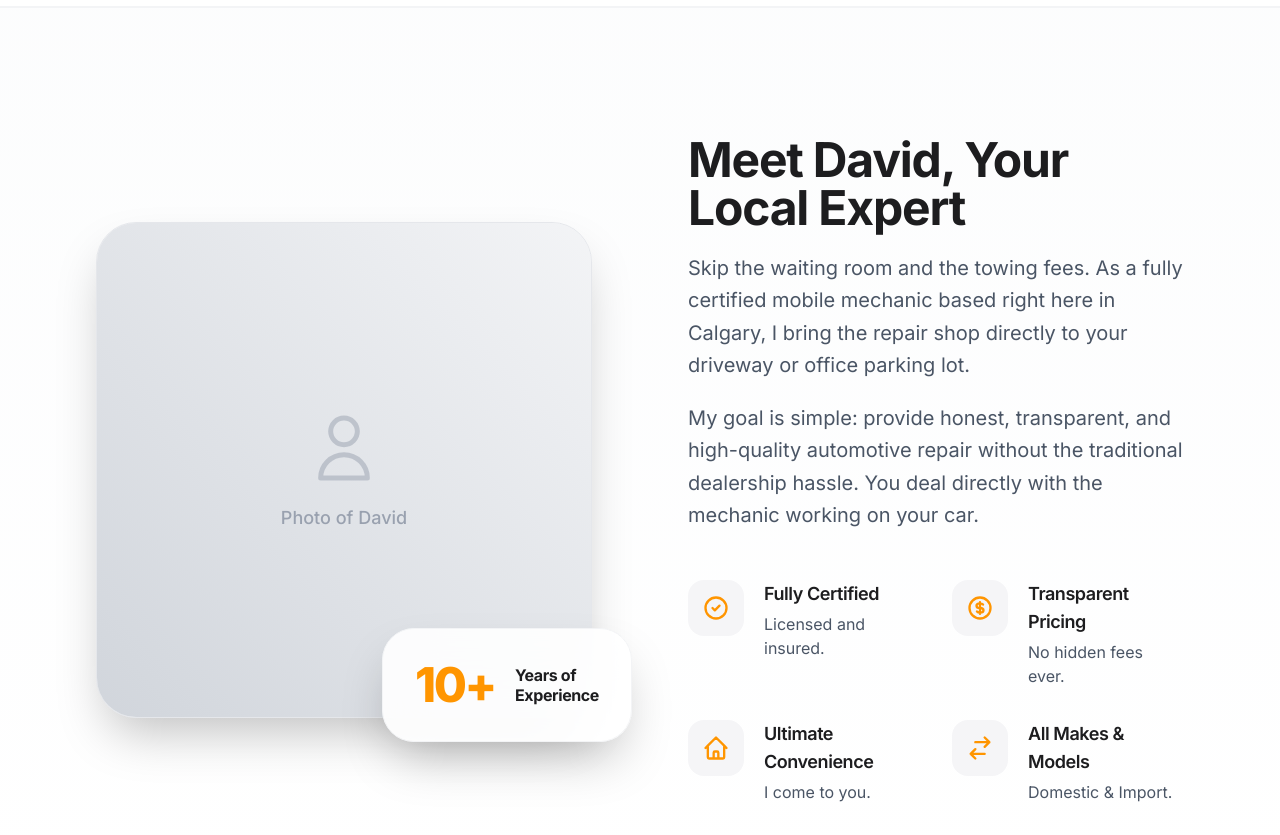
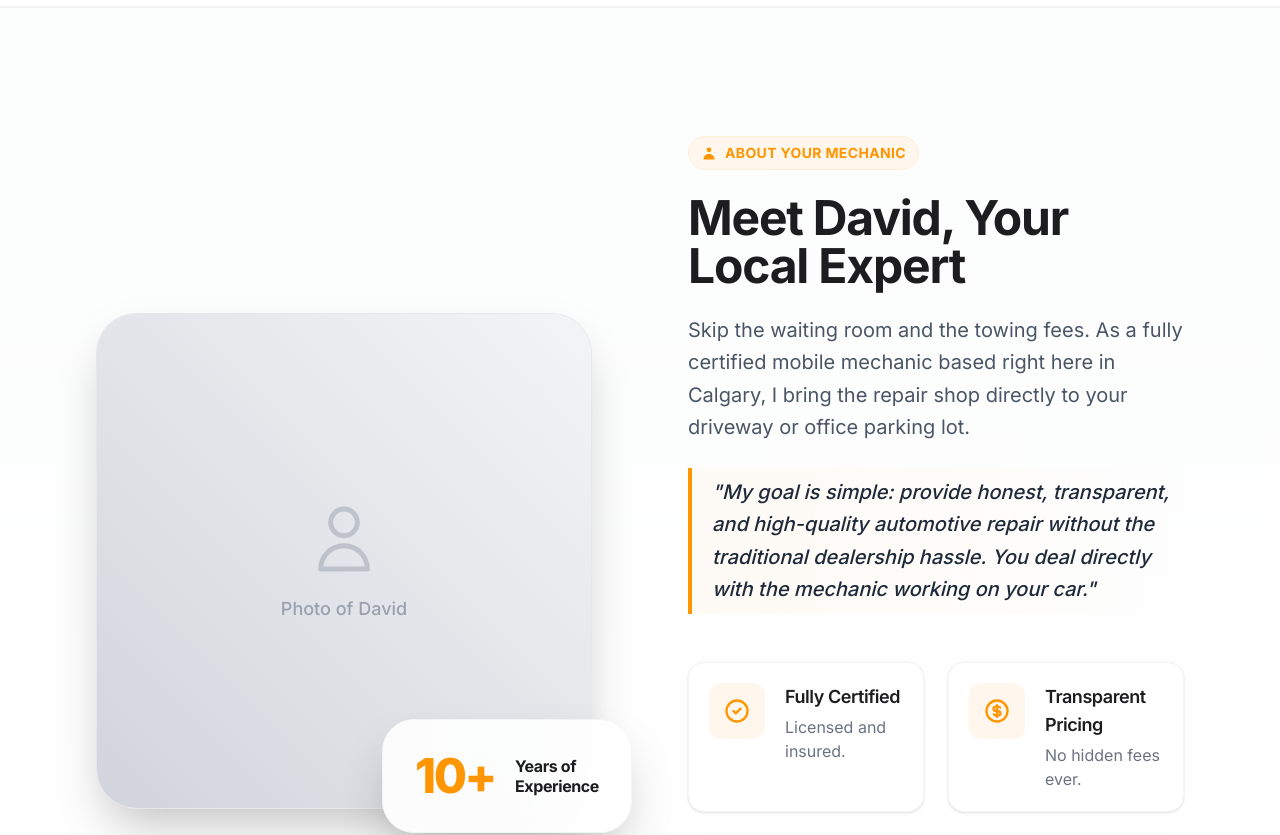
Before and after one commit to bowrand/UI--02, a Next.js app: page / in a window 1280 px wide. Shown: the part 2800-3635 px from the top of the page. Built offline with nearby package versions, Linux system fonts and the light colour scheme.

Commit message:
feat: upgrade Meet David section to premium card layout with hover effects

```diff
--- a/app/page.tsx
+++ b/app/page.tsx
@@ -283,32 +283,38 @@ export default function Home() {
 
               {/* Content */}
               <div className="w-full lg:w-1/2 space-y-10 sm:space-y-12 mt-12 lg:mt-0">
-                <div className="space-y-5">
+                <div className="space-y-6">
+                  <div className="inline-flex items-center gap-2 px-3 py-1.5 rounded-full bg-orange-50 border border-orange-100 text-[#FF9500] text-sm font-bold tracking-wide uppercase">
+                    <svg className="w-4 h-4" fill="currentColor" viewBox="0 0 20 20"><path fillRule="evenodd" d="M10 9a3 3 0 100-6 3 3 0 000 6zm-7 9a7 7 0 1114 0H3z" clipRule="evenodd" /></svg>
+                    About Your Mechanic
+                  </div>
                   <h2 className="text-3xl sm:text-4xl lg:text-5xl font-bold tracking-tight text-[#1D1D1F]">Meet David, Your Local Expert</h2>
                   <p className="text-lg sm:text-xl text-gray-600 leading-relaxed">
                     Skip the waiting room and the towing fees. As a fully certified mobile mechanic based right here in Calgary, I bring the repair shop directly to your driveway or office parking lot.
                   </p>
-                  <p className="text-lg sm:text-xl text-gray-600 leading-relaxed">
-                    My goal is simple: provide honest, transparent, and high-quality automotive repair without the traditional dealership hassle. You deal directly with the mechanic working on your car.
-                  </p>
+                  <div className="pl-5 border-l-4 border-[#FF9500] bg-gradient-to-r from-orange-50/50 to-transparent py-2">
+                    <p className="text-lg sm:text-xl text-gray-800 font-medium leading-relaxed italic">
+                      "My goal is simple: provide honest, transparent, and high-quality automotive repair without the traditional dealership hassle. You deal directly with the mechanic working on your car."
+                    </p>
+                  </div>
                 </div>
 
-                <div className="grid sm:grid-cols-2 gap-6 sm:gap-8">
+                <div className="grid sm:grid-cols-2 gap-4 sm:gap-6">
                   {[
                     { title: "Fully Certified", desc: "Licensed and insured.", icon: "M9 12l2 2 4-4m6 2a9 9 0 11-18 0 9 9 0 0118 0z" },
                     { title: "Transparent Pricing", desc: "No hidden fees ever.", icon: "M12 8c-1.657 0-3 .895-3 2s1.343 2 3 2 3 .895 3 2-1.343 2-3 2m0-8c1.11 0 2.08.402 2.599 1M12 8V7m0 1v8m0 0v1m0-1c-1.11 0-2.08-.402-2.599-1M21 12a9 9 0 11-18 0 9 9 0 0118 0z" },
                     { title: "Ultimate Convenience", desc: "I come to you.", icon: "M3 12l2-2m0 0l7-7 7 7M5 10v10a1 1 0 001 1h3m10-11l2 2m-2-2v10a1 1 0 01-1 1h-3m-6 0a1 1 0 001-1v-4a1 1 0 011-1h2a1 1 0 011 1v4a1 1 0 001 1m-6 0h6" },
                     { title: "All Makes & Models", desc: "Domestic & Import.", icon: "M8 7h12m0 0l-4-4m4 4l-4 4m0 6H4m0 0l4 4m-4-4l4-4" }
                   ].map((feature, i) => (
-                    <div key={i} className="flex items-start gap-4 sm:gap-5">
-                      <div className="w-12 h-12 sm:w-14 sm:h-14 shrink-0 rounded-2xl bg-[#F5F5F7] flex items-center justify-center text-[#FF9500]">
-                        <svg className="w-6 h-6 sm:w-7 sm:h-7" fill="none" stroke="currentColor" viewBox="0 0 24 24">
+                    <div key={i} className="group flex items-start gap-4 sm:gap-5 bg-white p-5 rounded-2xl border border-gray-100 shadow-sm hover:shadow-md hover:-translate-y-1 transition-all duration-300 cursor-default">
+                      <div className="w-12 h-12 sm:w-14 sm:h-14 shrink-0 rounded-xl bg-orange-50 group-hover:bg-[#FF9500] flex items-center justify-center text-[#FF9500] group-hover:text-white transition-colors duration-300">
+                        <svg className="w-6 h-6 sm:w-7 sm:h-7 group-hover:scale-110 transition-transform duration-300" fill="none" stroke="currentColor" viewBox="0 0 24 24">
                           <path strokeLinecap="round" strokeLinejoin="round" strokeWidth={2} d={feature.icon} />
                         </svg>
                       </div>
                       <div>
-                        <h3 className="font-semibold text-lg tracking-tight text-[#1D1D1F]">{feature.title}</h3>
-                        <p className="text-sm sm:text-base text-gray-600 mt-1">{feature.desc}</p>
+                        <h3 className="font-semibold text-lg tracking-tight text-[#1D1D1F] group-hover:text-[#FF9500] transition-colors duration-300">{feature.title}</h3>
+                        <p className="text-sm sm:text-base text-gray-500 mt-1">{feature.desc}</p>
                       </div>
                     </div>
                   ))}
```
